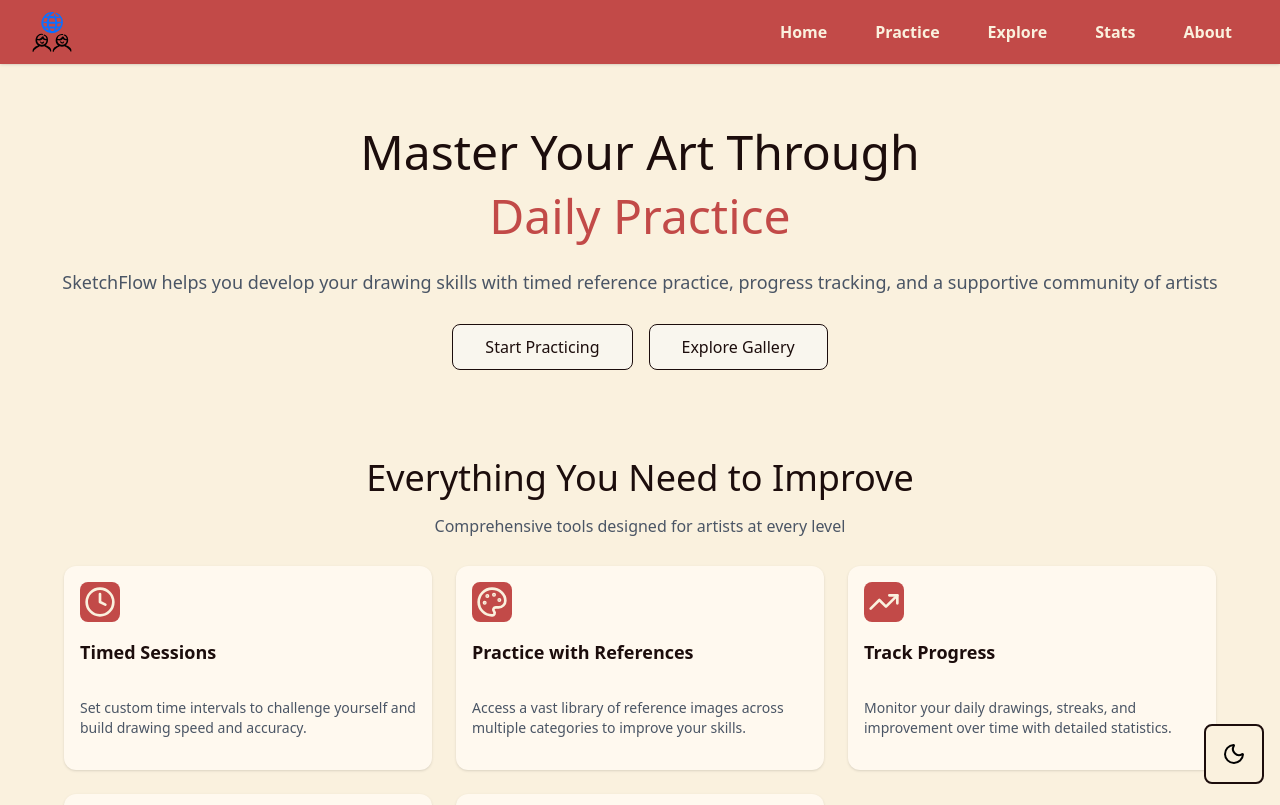
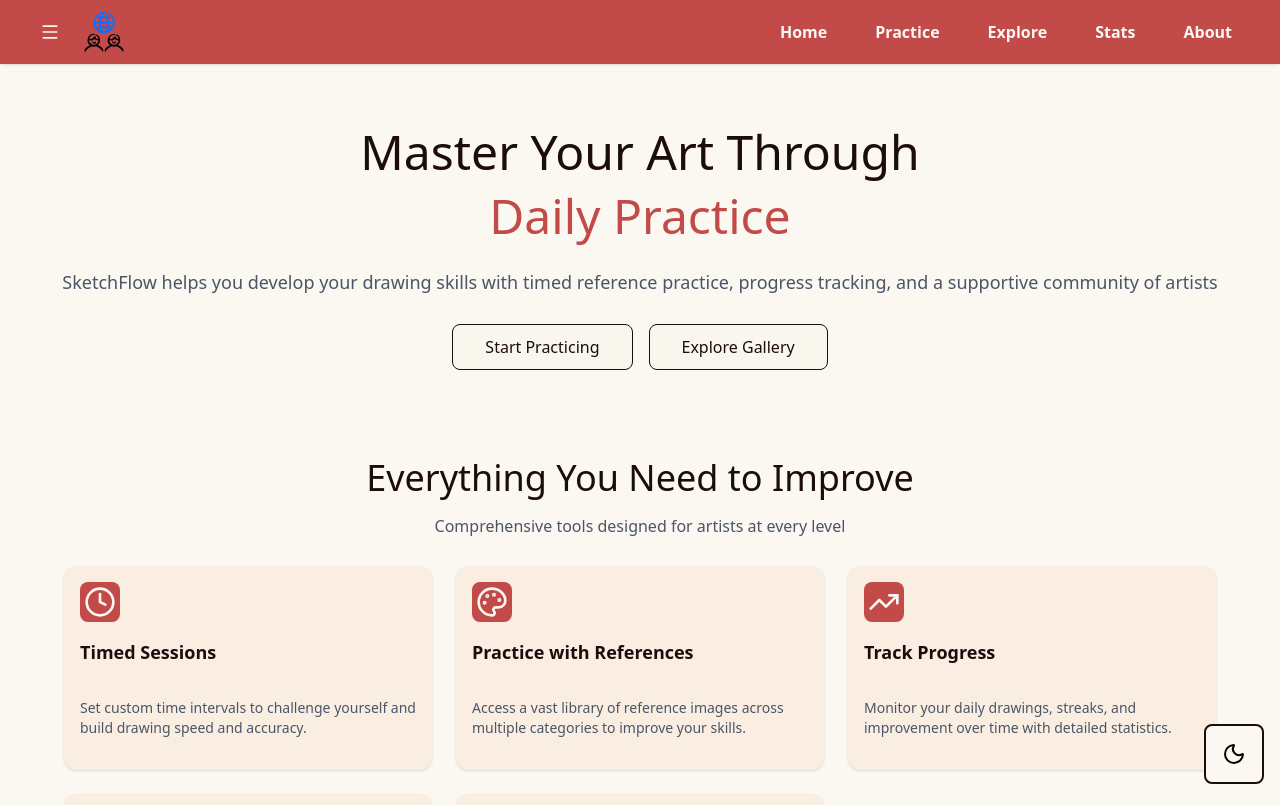
Before and after one commit to arz-main/TheSocialSite, a React (Vite) app in the folder frontend/: page / in a window 1280 px wide. Shown: the top 805 px of the page. Built offline with nearby package versions, Linux system fonts and the light colour scheme.

Commit message:
Am rezolvat cu tema website-ului si adaugat un side bar

```diff
--- a/frontend/src/App.tsx
+++ b/frontend/src/App.tsx
@@ -44,7 +44,8 @@ const App = () => {
 							<ProtectedRoute allowedRoles={["admin"]}>
 								<Admin />
 							</ProtectedRoute>
-						} />
+						}
+	/>
 						<Route path={Paths.unauthorized} element={<Unauthorized />} />
 					</Routes>
 				</main>
--- a/frontend/src/components/layout/Navbar.tsx
+++ b/frontend/src/components/layout/Navbar.tsx
@@ -1,11 +1,35 @@
+import {useState} from "react"
 import { Link } from "react-router-dom";
 import Paths from "../../routes/paths";
 import SiteLogo from  "../../assets/world_logo.svg";
+import { Menu } from "lucide-react";
+import { motion } from "motion/react";
+import { Sidebar } from "../../pages/SidePanel"
+
 
 const Navbar = () => {
+	  const [sidebarOpen, setSidebarOpen] = useState(false);
+
 	return (
-		<nav className="shadow fixed top-0 left-0 w-full h-16 bg-primary flex items-center justify-between px-8 z-50">
-			<img src={SiteLogo} alt="React Logo" className="h-10 w-10" />
+		<>
+      <Sidebar isOpen={sidebarOpen} onClose={() => setSidebarOpen(false)} />
+	  <nav className="shadow fixed top-0 left-0 w-full h-16 bg-primary flex items-center justify-between px-8 z-50">
+		{/* Left: hamburger + logo */}
+        <div className="flex items-center gap-4">
+          <motion.button
+            onClick={() => setSidebarOpen(true)}
+            className="p-2 hover:bg-background/20 rounded-lg transition-colors"
+            whileTap={{ scale: 0.9 }}
+            transition={{ type: "spring", stiffness: 400, damping: 17 }}
+            aria-label="Open sidebar"
+          >
+            <Menu className="w-5 h-5 text-background" />
+          </motion.button>
+
+          <Link to={Paths.home} className="flex items-center">
+            <img src={SiteLogo} alt="Site Logo" className="h-10 w-10" />
+          </Link>
+        </div>
 			<div className="flex gap-4">
 				<Link to={Paths.home} className="text-background hover:text-text hover:bg-background py-2 px-4 rounded-xl border-none font-semibold">Home</Link>
 				<Link to={Paths.artist.practice} className="text-background hover:text-text hover:bg-background py-2 px-4 rounded-xl border-none font-semibold">Practice</Link>
@@ -14,7 +38,9 @@ const Navbar = () => {
 				<Link to={Paths.about} className="text-background hover:text-text hover:bg-background py-2 px-4 rounded-xl border-none font-semibold">About</Link>
 			</div>
 		</nav>
+				</>
 	);
+
 };
 
 export default Navbar;
--- a/frontend/src/components/ui/BasicButton.tsx
+++ b/frontend/src/components/ui/BasicButton.tsx
@@ -9,11 +9,11 @@ const buttonVariants = cva(
   {
     variants: {
       variant: {
-        default: "bg-primary text-primary-foreground hover:bg-primary/90",
+        default: "bg-primary text-text-opposite hover:bg-primary/90",
         destructive:
           "bg-destructive text-white hover:bg-destructive/90 focus-visible:ring-destructive/20 dark:focus-visible:ring-destructive/40 dark:bg-destructive/60",
         outline:
-          "border bg-background text-foreground hover:bg-accent hover:text-accent-foreground dark:bg-input/30 dark:border-input dark:hover:bg-input/50",
+          "border bg-background hover:bg-accent hover:text-accent-foreground dark:bg-input/30 dark:border-input dark:hover:bg-input/50 hover:bg-primary/20",
         secondary:
           "bg-secondary text-secondary-foreground hover:bg-secondary/80",
         ghost:
--- a/frontend/src/index.css
+++ b/frontend/src/index.css
@@ -14,15 +14,15 @@
 }
 
 :root {
-	--muted: #F0EDEB;
+	--muted: #fce2d1;
 	--primary: #C24A48;
 	--opposite: #1C0D0C;
-	--background: #faf1de;
+	--background: #fbf8f2;
 	--text: #1C0D0C;
 	--text-opposite: #F0EDEB;
 	--text-opaque: #4a5565;
 	--button: #F9F6EE;
-	--card: #FFF9EF;
+	--card: #faeee3;
 	/* --card-sub: #F4EADB; */
 }
 
--- a/frontend/src/pages/Home.tsx
+++ b/frontend/src/pages/Home.tsx
@@ -15,7 +15,7 @@ const Home = () => {
 					SketchFlow helps you develop your drawing skills with timed reference practice, progress tracking, and a supportive community of artists
 				</h1>
 				<div className="flex gap-4 pt-4">
-					<LinkButton to={Paths.practice} variant="primary">
+					<LinkButton to={Paths.artist.practice} variant="primary">
 						Start Practicing
 					</LinkButton>
 					<LinkButton to={Paths.explore} variant="primary">
@@ -39,7 +39,7 @@ const Home = () => {
 					<h1 className="text-text text-xl mb-4">Join thousands of artists improving their skills every day</h1>
 				</div>
 				<LinkButton
-					to={Paths.practice}
+					to={Paths.artist.practice}
 					variant="primary"
 					className="border-2 border-background"
 				>
--- a/frontend/src/pages/Login.tsx
+++ b/frontend/src/pages/Login.tsx
@@ -40,7 +40,7 @@ export default function Login() {
 		}
 	};
 	return (
-		<div className="flex items-center justify-center py-12 px-4">
+		<div className="flex items-center justify-center py-12 px-4 bg-background min-h-screen">
 			<motion.div
 				initial={{ opacity: 0, y: 20 }}
 				animate={{ opacity: 1, y: 0 }}
@@ -71,7 +71,7 @@ export default function Login() {
 									placeholder="your@email.com"
 									value={email}
 									onChange={(e) => setEmail(e.target.value)}
-									className="pl-10"
+                  					className="pl-10 bg-background"
 									required
 								/>
 							</div>
@@ -87,7 +87,7 @@ export default function Login() {
 									placeholder="••••••••"
 									value={password}
 									onChange={(e) => setPassword(e.target.value)}
-									className="pl-10 pr-10"
+                 					className="px-10 bg-background"
 									required
 								/>
 								<button
--- a/frontend/src/pages/SignUp.tsx
+++ b/frontend/src/pages/SignUp.tsx
@@ -31,7 +31,7 @@ export default function SignupPage() {
   };
 
   return (
-    <div className="flex items-center justify-center py-12 px-4">
+    <div className="flex items-center justify-center py-12 px-4 bg-background min-h-screen">
       <motion.div
         initial={{ opacity: 0, y: 20 }}
         animate={{ opacity: 1, y: 0 }}
@@ -63,7 +63,7 @@ export default function SignupPage() {
                   placeholder="artistname"
                   value={formData.username}
                   onChange={handleChange}
-                  className="pl-10"
+                  className="pl-10 bg-background"
                   required
                 />
               </div>
@@ -80,7 +80,7 @@ export default function SignupPage() {
                   placeholder="your@email.com"
                   value={formData.email}
                   onChange={handleChange}
-                  className="pl-10"
+                  className="pl-10 bg-background"
                   required
                 />
               </div>
@@ -97,7 +97,7 @@ export default function SignupPage() {
                   placeholder="••••••••"
                   value={formData.password}
                   onChange={handleChange}
-                  className="pl-10 pr-10"
+                  className="px-10 bg-background"
                   required
                 />
                 <button
@@ -125,7 +125,7 @@ export default function SignupPage() {
                   placeholder="••••••••"
                   value={formData.confirmPassword}
                   onChange={handleChange}
-                  className="pl-10 pr-10"
+                  className="px-10 bg-background"
                   required
                 />
                 <button
--- a/frontend/src/routes/paths.tsx
+++ b/frontend/src/routes/paths.tsx
@@ -7,7 +7,7 @@ const Paths = {
 	unauthorized: "/unauthorized",
 
 	admin: {
-		dashboard: "/admin/dashboard",
+		dashboard: "/admin",
 	},
 
 	forgot_password: "/forgot_password",
```
Also changed, not shown: frontend/src/pages/SidePanel.tsx (+17 -16 lines).
